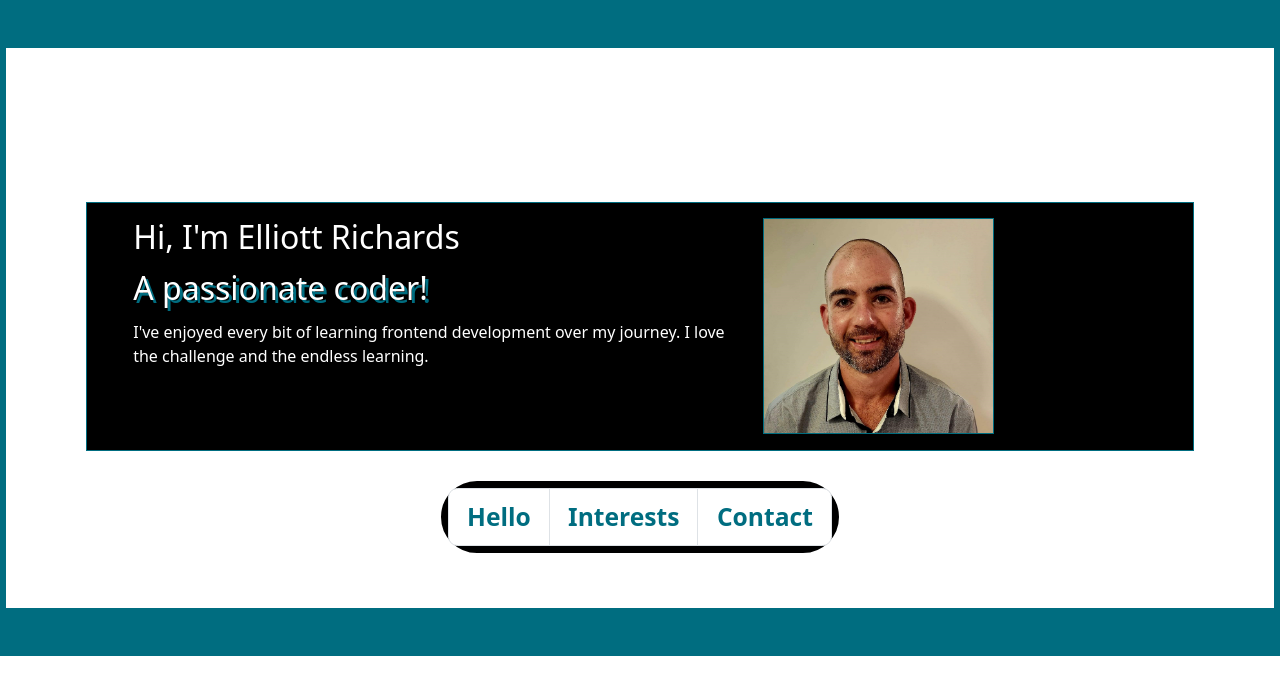
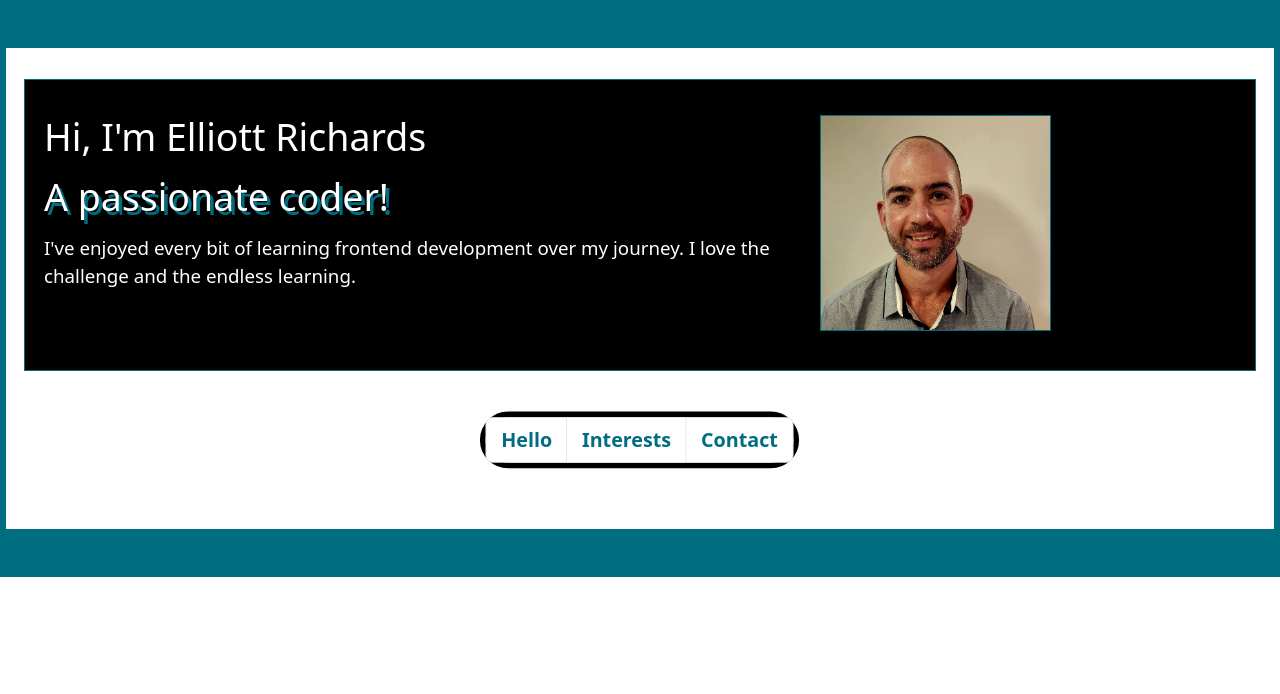
Before and after one commit to Erichards01/Elliott-Richards, a React (Create React App) app: page / in a window 1280 px wide. Shown: the top 694 px of the page. Built offline with nearby package versions, Linux system fonts and the light colour scheme.

Commit message:
change landscape media query

```diff
--- a/src/App.css
+++ b/src/App.css
@@ -177,6 +177,7 @@ nav {
   }
   .col1 {
     width: 67% !important;
+    zoom: 117%;
   }
   .col2 {
     width: 33% !important;
@@ -185,9 +186,13 @@ nav {
   .aboutHeader img {
     max-width: 150px !important;
   }
-  /* .aboutHeader {
+  .aboutHeader {
+    margin-top: 20px;
+    min-height: 190px;
     max-width: 100%;
-  } */
+    padding: 10px;
+    padding-top: 23px;
+  }
   .container {
     font-size: 65% !important;
     /* max-width: 100% !important; */
@@ -199,9 +204,12 @@ nav {
     font-size: 200%;
   }
   .row {
-    width: 90%;
+    width: 97%;
   }
   main {
     zoom: 154%;
   }
+  nav {
+    scale: 0.8;
+  }
 }
```
